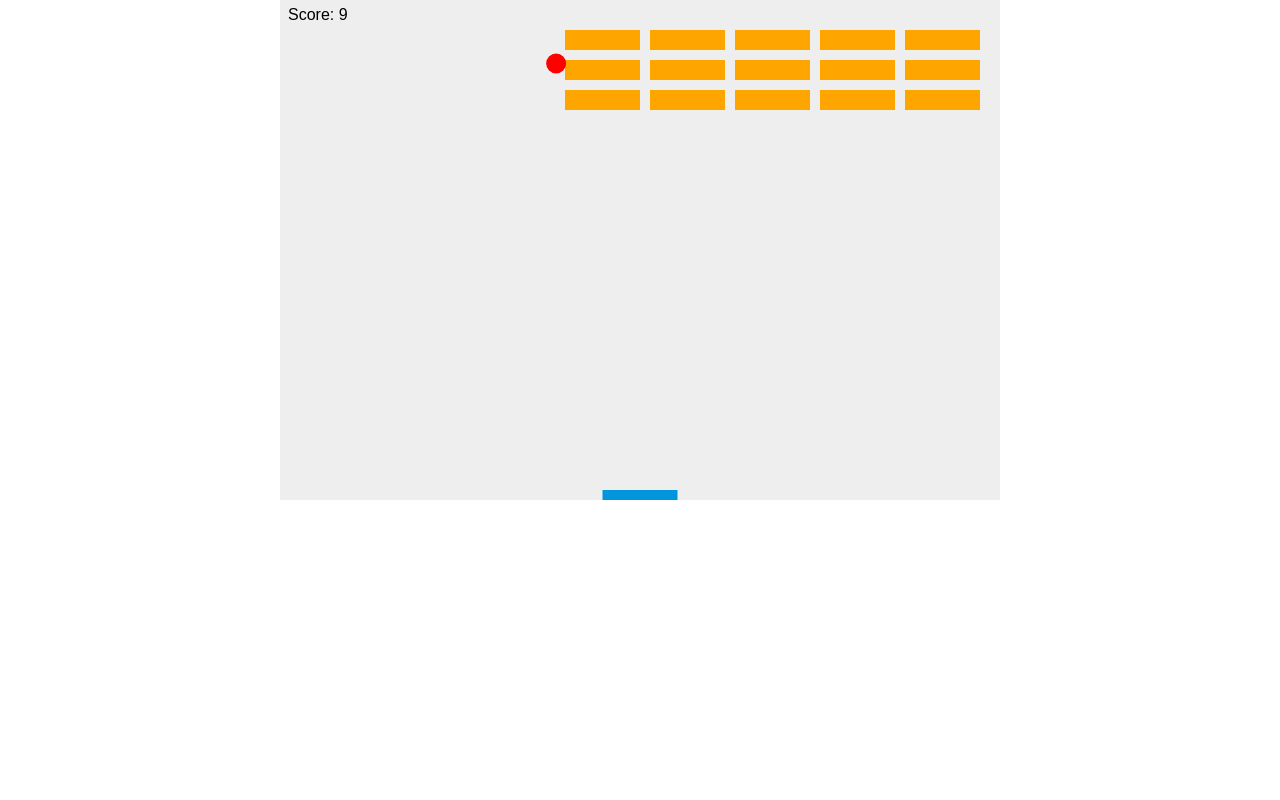
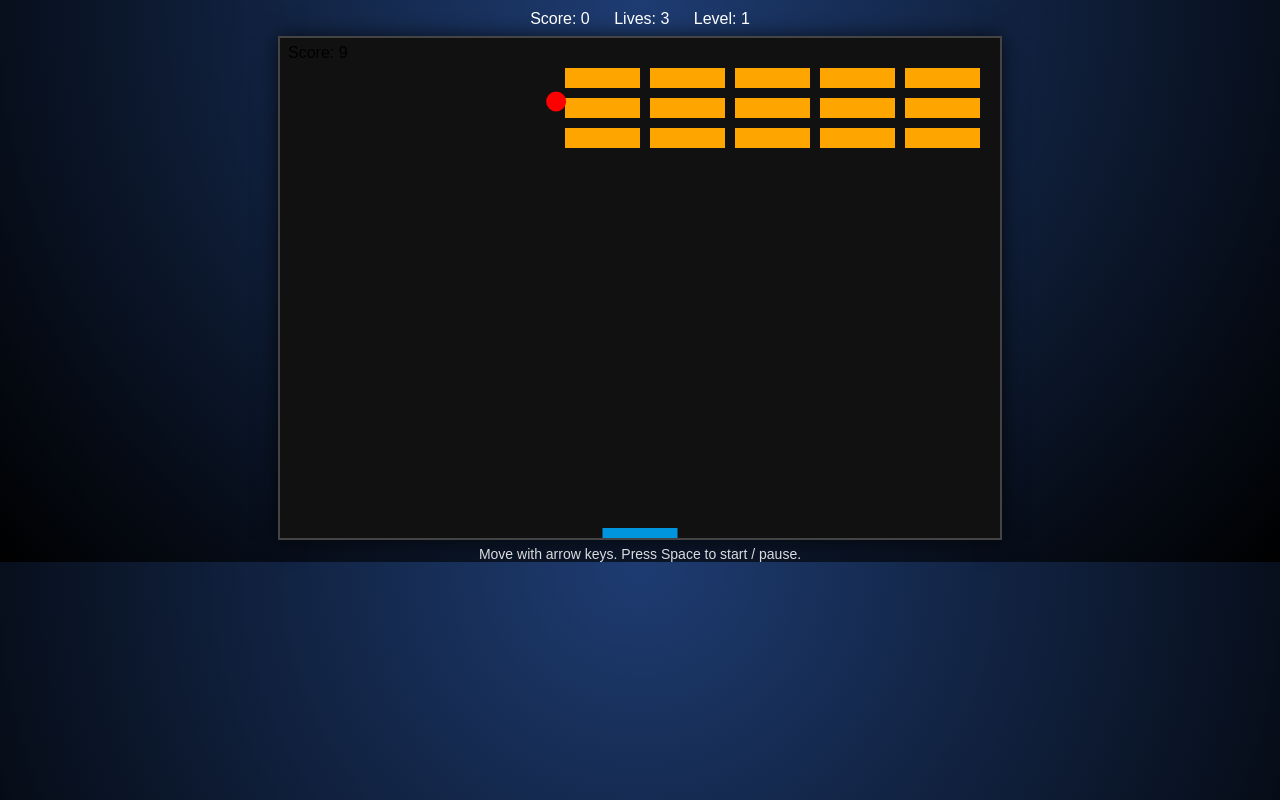
Before and after one commit to eriksherman/brickbreaker, a plain HTML site: page index.html in a window 1280 px wide. Drawn offline with Linux system fonts and the light colour scheme.

```diff
--- a/index.html
+++ b/index.html
@@ -2,15 +2,39 @@
 <html>
 <head>
     <meta charset="utf-8" />
-    <title>web game</title>
+    <title>Brick Blaster</title>
     <style>
-    	* { padding: 0; margin: 0; }
-    	canvas { background: #eee; display: block; margin: 0 auto; }
+	* { padding: 0; margin: 0; box-sizing: border-box; }
+	body {
+		background: radial-gradient(circle at top, #1e3c72, #000);
+		font-family: Arial, sans-serif;
+		color: #fff;
+		text-align: center;
+	}
+	#hud {
+		margin-top: 10px;
+		margin-bottom: 8px;
+		font-size: 16px;
+	}
+	#hud span {
+		margin: 0 10px;
+	}
+	#message {
+		margin-top: 6px;
+		font-size: 14px;
+		opacity: 0.85;
+	}
+	canvas { background: #111; display: block; margin: 0 auto; border: 2px solid #444; box-shadow: 0 0 20px rgba(0,0,0,0.7); }
     </style>
 </head>
 <body>
-
+<div id="hud">
+	<span id="scoreLabel">Score: 0</span>
+	<span id="livesLabel">Lives: 3</span>
+	<span id="levelLabel">Level: 1</span>
+</div>
 <canvas id="myCanvas" width="720" height="500"></canvas>
+<div id="message">Move with arrow keys. Press Space to start / pause.</div>
 
 <script>
     var canvas = document.getElementById("myCanvas");
```
